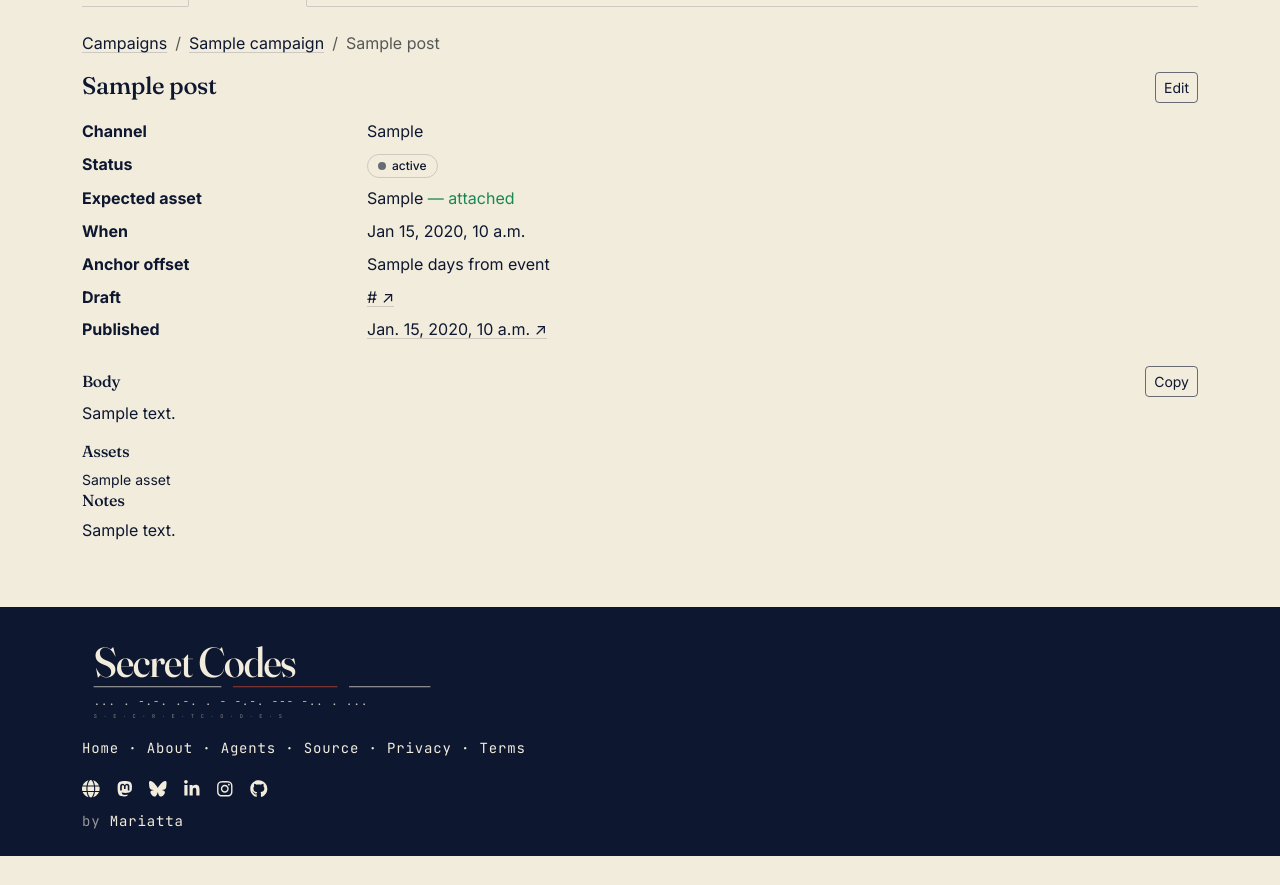
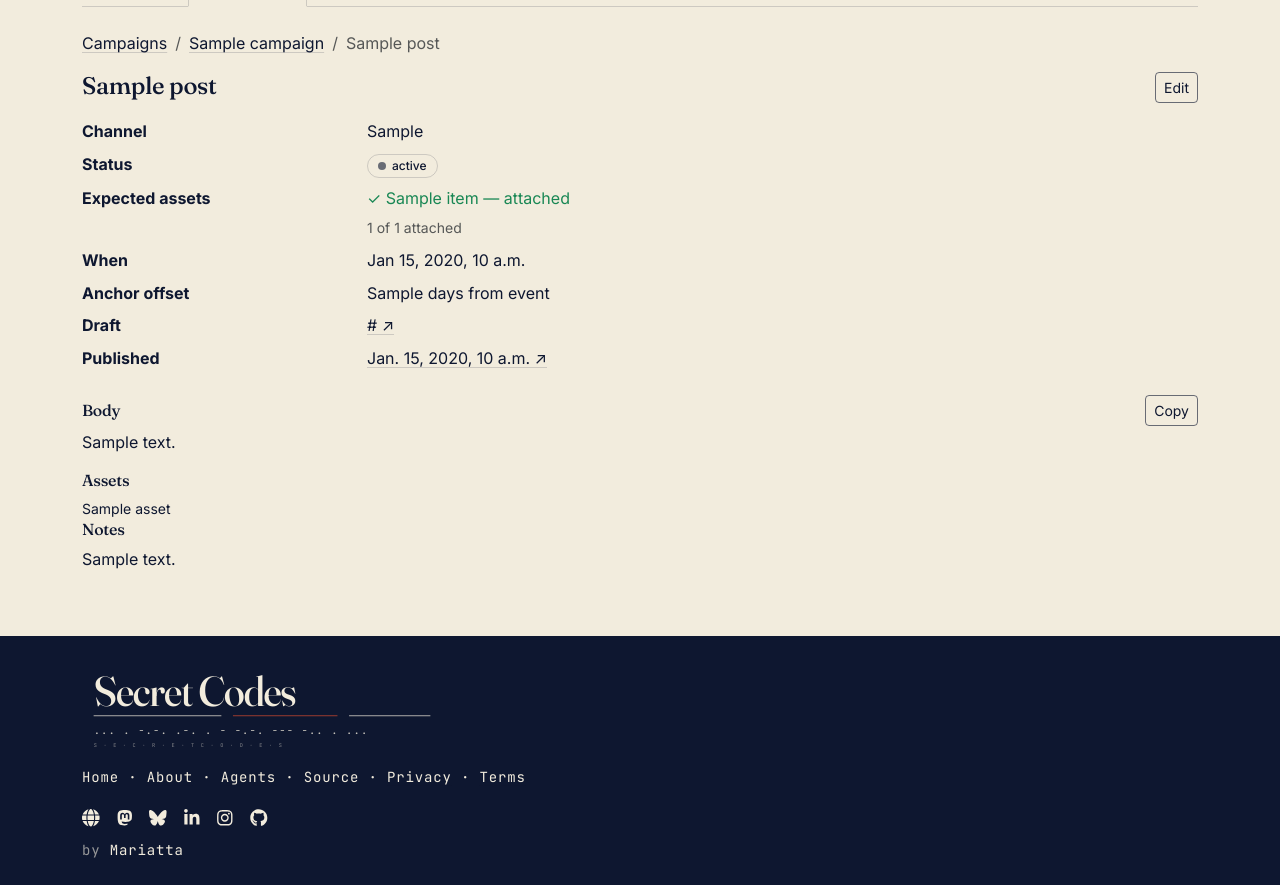
Before and after one commit to Mariatta/secretcodes, a Django app: template content_planner/templates/content_planner/post_detail.html in a window 1280 px wide. Shown: the part 183-1068 px from the top of the page. Before the commit the page ends 1039 px from the top, so only its background shows below. Run offline with Django 5.2, Linux system fonts and the light colour scheme; the template is opened without the code that fills it: most values are stand-ins (such as "Sample title", 1, 10 or a date in 2020); some libraries are stand-ins or nearby versions.

Commit message:
Show expected assets as a per-item checklist on post detail
Render each expected-asset line separately with a done/pending marker
(first N shown as attached, count-based) plus an 'N of M attached'
summary, instead of one run-together blob.

```diff
--- a/content_planner/templates/content_planner/post_detail.html
+++ b/content_planner/templates/content_planner/post_detail.html
@@ -43,17 +43,23 @@
                 <span class="badge bg-warning text-dark">Missing asset</span>
             {% endif %}
         </dd>
-        {% if post.expected_asset %}
+        {% if post.expected_asset_list %}
             <dt class="col-sm-3">
-                Expected asset
+                Expected assets
             </dt>
             <dd class="col-sm-9">
-                {{ post.expected_asset }}
-                {% if post.is_missing_asset %}
-                    <span class="text-warning">— not attached yet</span>
-                {% else %}
-                    <span class="text-success">— attached</span>
-                {% endif %}
+                <ul class="list-unstyled mb-1">
+                    {% for item in post.expected_asset_list %}
+                        <li>
+                            {% if forloop.counter0 < post.attached_asset_count %}
+                                <span class="text-success">✓ {{ item }} — attached</span>
+                            {% else %}
+                                <span class="text-warning">○ {{ item }} — not attached yet</span>
+                            {% endif %}
+                        </li>
+                    {% endfor %}
+                </ul>
+                <small class="text-muted">{{ post.attached_asset_count }} of {{ post.expected_asset_list|length }} attached</small>
             </dd>
         {% endif %}
         <dt class="col-sm-3">
```
